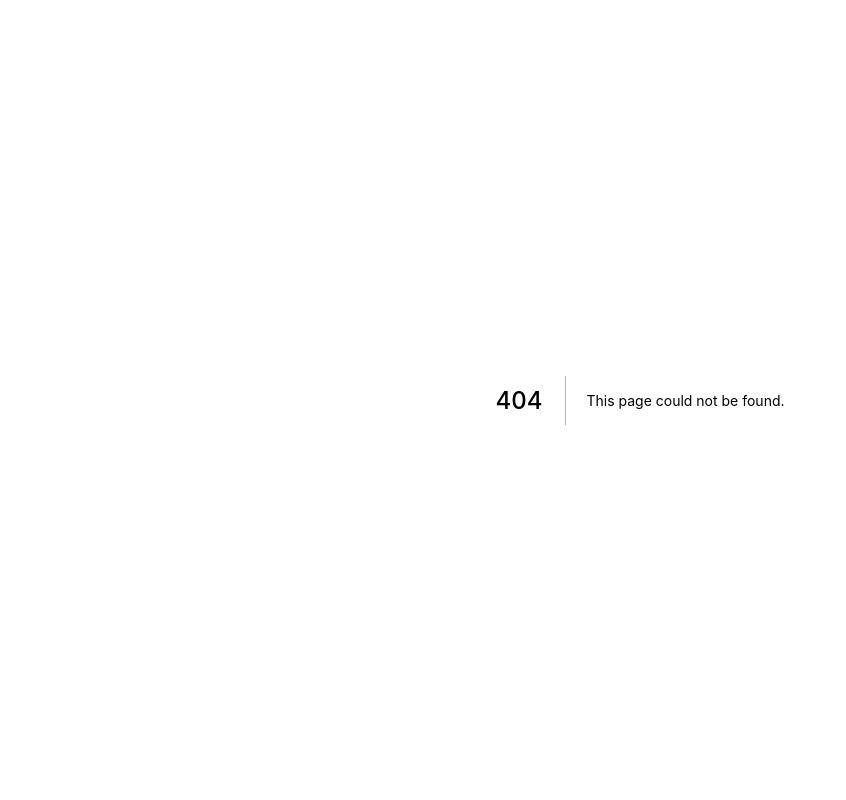
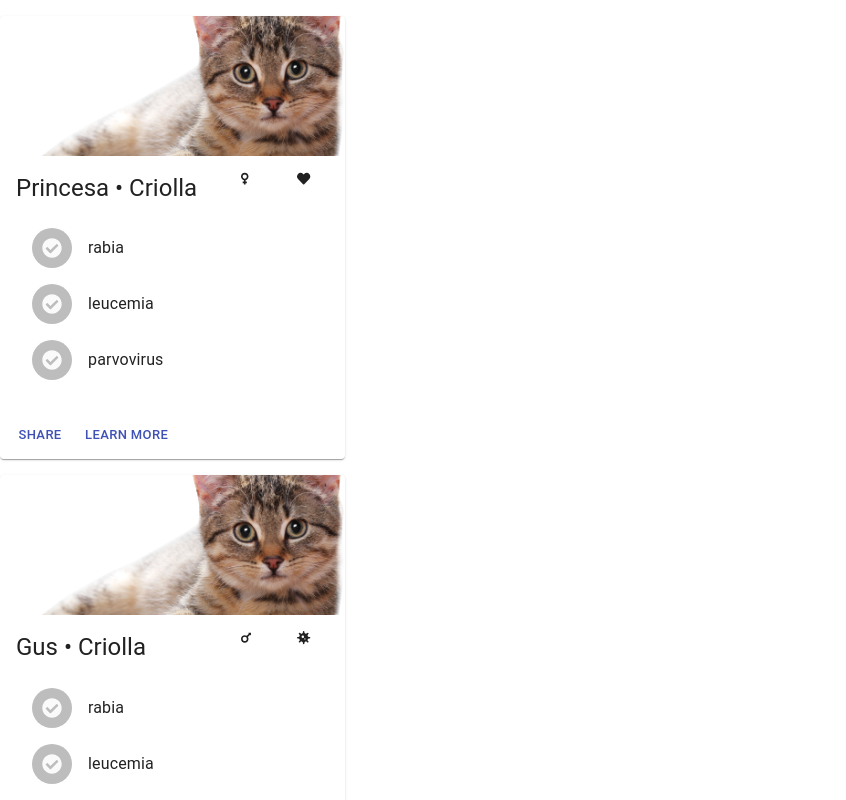
Before and after one commit to yesid-lopez/animal-shelter-ui, a Next.js app: page /animal/list in a window 1280 px wide. Before the commit this address had no page. Shown: the top 800 px of the page, without its empty margins (0-846 px from the left). Built offline with nearby package versions, Linux system fonts and the light colour scheme.

Commit message:
add list (#1)
* add list

* update list

* fix key index for list

```diff
--- /dev/null
+++ b/components/animal-card.js
@@ -0,0 +1,60 @@
+import { faHeart, faMars, faVenus, faVirus } from '@fortawesome/free-solid-svg-icons';
+import { FontAwesomeIcon } from '@fortawesome/react-fontawesome';
+import Button from '@material-ui/core/Button';
+import Card from '@material-ui/core/Card';
+import CardActionArea from '@material-ui/core/CardActionArea';
+import CardActions from '@material-ui/core/CardActions';
+import CardContent from '@material-ui/core/CardContent';
+import CardMedia from '@material-ui/core/CardMedia';
+import Grid from '@material-ui/core/Grid';
+import { makeStyles } from '@material-ui/core/styles';
+import Typography from '@material-ui/core/Typography';
+import { VaccineList } from './vaccines-list';
+
+const useStyles = makeStyles({
+    root: {
+        maxWidth: 345,
+    },
+});
+
+export const AnimalCard = ({ name, breed, gender, isVaccinated, vaccines }) => {
+    const classes = useStyles();
+
+    return (
+        <Card className={classes.root}>
+            <CardActionArea>
+                <CardMedia
+                    component="img"
+                    alt="Contemplative Reptile"
+                    height="140"
+                    image="/img/cat.png"
+                    title="Contemplative Reptile"
+                />
+                <CardContent>
+                    <Grid container spacing={3}>
+                        <Grid item xs={8}>
+                            <Typography gutterBottom variant="h5" component="h2">
+                                {name} • {breed}
+                            </Typography>
+                        </Grid>
+                        <Grid item xs={2}>
+                            {gender == "Male" ? <FontAwesomeIcon icon={faMars} /> : <FontAwesomeIcon icon={faVenus} />}
+                        </Grid>
+                        <Grid item xs={2}>
+                            {isVaccinated ? <FontAwesomeIcon icon={faHeart} /> : <FontAwesomeIcon icon={faVirus} />}
+                        </Grid>
+                    </Grid>
+                    <VaccineList vaccines={vaccines} />
+                </CardContent>
+            </CardActionArea>
+            <CardActions>
+                <Button size="small" color="primary">
+                    Share
+                </Button>
+                <Button size="small" color="primary">
+                    Learn More
+                </Button>
+            </CardActions>
+        </Card >
+    );
+}
--- /dev/null
+++ b/components/vaccines-list.js
@@ -0,0 +1,35 @@
+import { faCheckCircle } from '@fortawesome/free-solid-svg-icons';
+import { FontAwesomeIcon } from '@fortawesome/react-fontawesome';
+import Avatar from '@material-ui/core/Avatar';
+import List from '@material-ui/core/List';
+import ListItem from '@material-ui/core/ListItem';
+import ListItemAvatar from '@material-ui/core/ListItemAvatar';
+import ListItemText from '@material-ui/core/ListItemText';
+import { makeStyles } from '@material-ui/core/styles';
+import React from 'react';
+
+const useStyles = makeStyles((theme) => ({
+    root: {
+        width: '100%',
+        maxWidth: 360,
+        backgroundColor: theme.palette.background.paper,
+    },
+}));
+
+export const VaccineList = ({ vaccines }) => {
+    const classes = useStyles();
+
+    return (<List className={classes.root}>
+
+        {vaccines.map(vaccine =>
+            <ListItem key={vaccine}>
+                <ListItemAvatar>
+                    <Avatar>
+                        <FontAwesomeIcon icon={faCheckCircle} />
+                    </Avatar>
+                </ListItemAvatar>
+                <ListItemText primary={vaccine} />
+            </ListItem>
+        )}
+    </List>)
+}
--- a/package.json
+++ b/package.json
@@ -8,6 +8,9 @@
     "start": "next start"
   },
   "dependencies": {
+    "@fortawesome/fontawesome-svg-core": "^1.2.34",
+    "@fortawesome/free-solid-svg-icons": "^5.15.2",
+    "@fortawesome/react-fontawesome": "^0.1.14",
     "@material-ui/core": "^4.11.3",
     "next": "10.0.7",
     "react": "17.0.1",
--- /dev/null
+++ b/pages/animal/list.js
@@ -0,0 +1,41 @@
+import Grid from '@material-ui/core/List';
+import { AnimalCard } from '../../components/animal-card';
+
+const animals = [{
+    name: "Princesa",
+    breed: "Criolla",
+    gender: "Female",
+    isVaccinated: true,
+    vaccines: ["rabia", "leucemia", "parvovirus"]
+},
+{
+    name: "Gus",
+    breed: "Criolla",
+    gender: "Male",
+    isVaccinated: false,
+    vaccines: ["rabia", "leucemia", "parvovirus", "Coronavirus"]
+}]
+
+export default function ListAnimal() {
+    return (
+        < Grid
+            container
+            direction="column"
+            justify="center"
+            alignItems="center"
+        >
+            {
+                animals.map(animal =>
+                    <Grid container item xs={12} spacing={3}>
+                        <AnimalCard
+                            name={animal.name}
+                            breed={animal.breed}
+                            gender={animal.gender}
+                            isVaccinated={animal.isVaccinated}
+                            vaccines={animal.vaccines}
+                        />
+                    </Grid>)
+            }
+        </Grid >
+    );
+}
--- a/pages/index.js
+++ b/pages/index.js
@@ -14,6 +14,9 @@ export default function Home() {
         <Link href="/animal/register">
           <a> Register animal</a>
         </Link>
+        <Link href="/animal/list">
+          <a> List Animal</a>
+        </Link>
       </main>
 
       <footer className={styles.footer}>
```
Also changed, not shown: public/img/cat.png (added), 1 other file (tests, documents, lock files or other folders).
